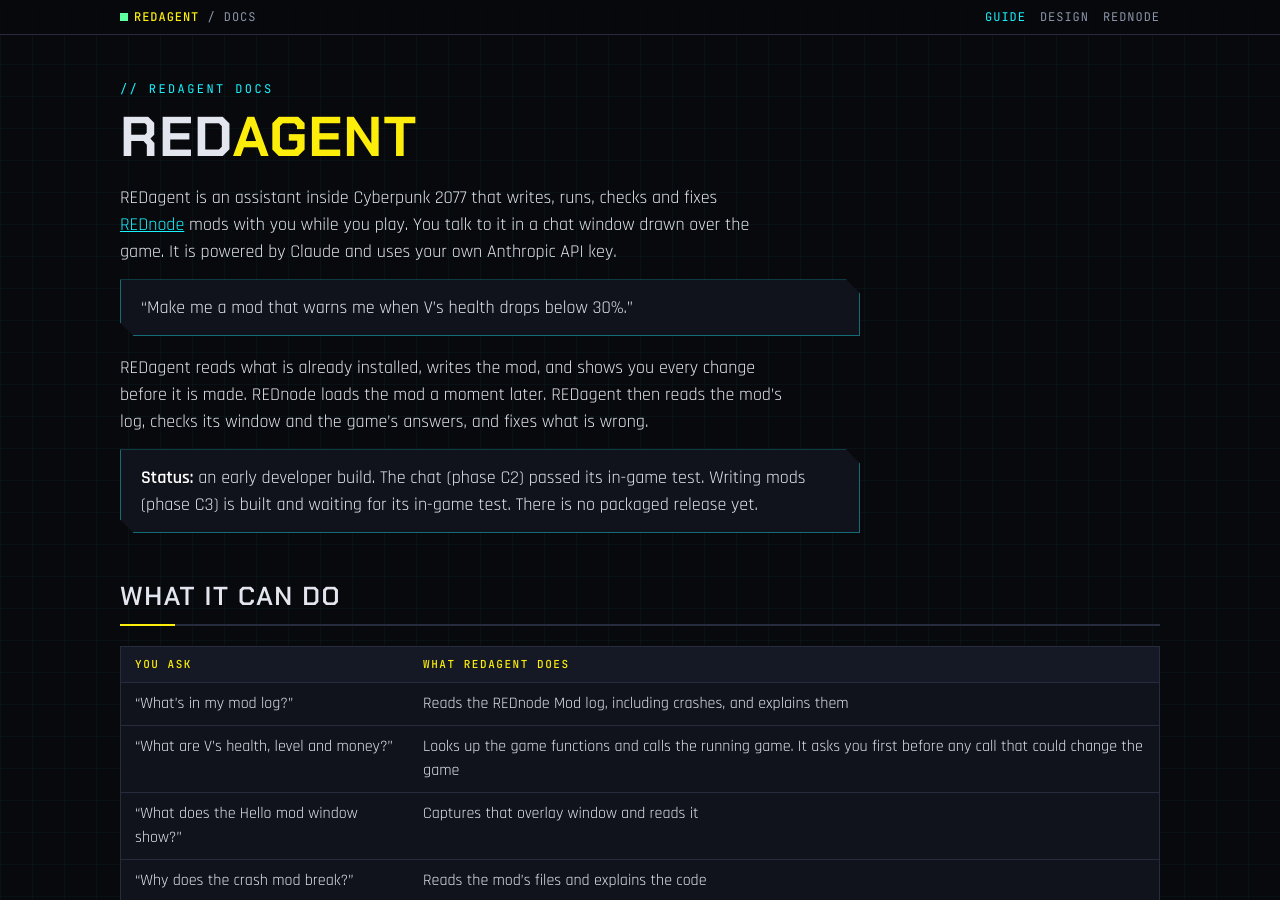
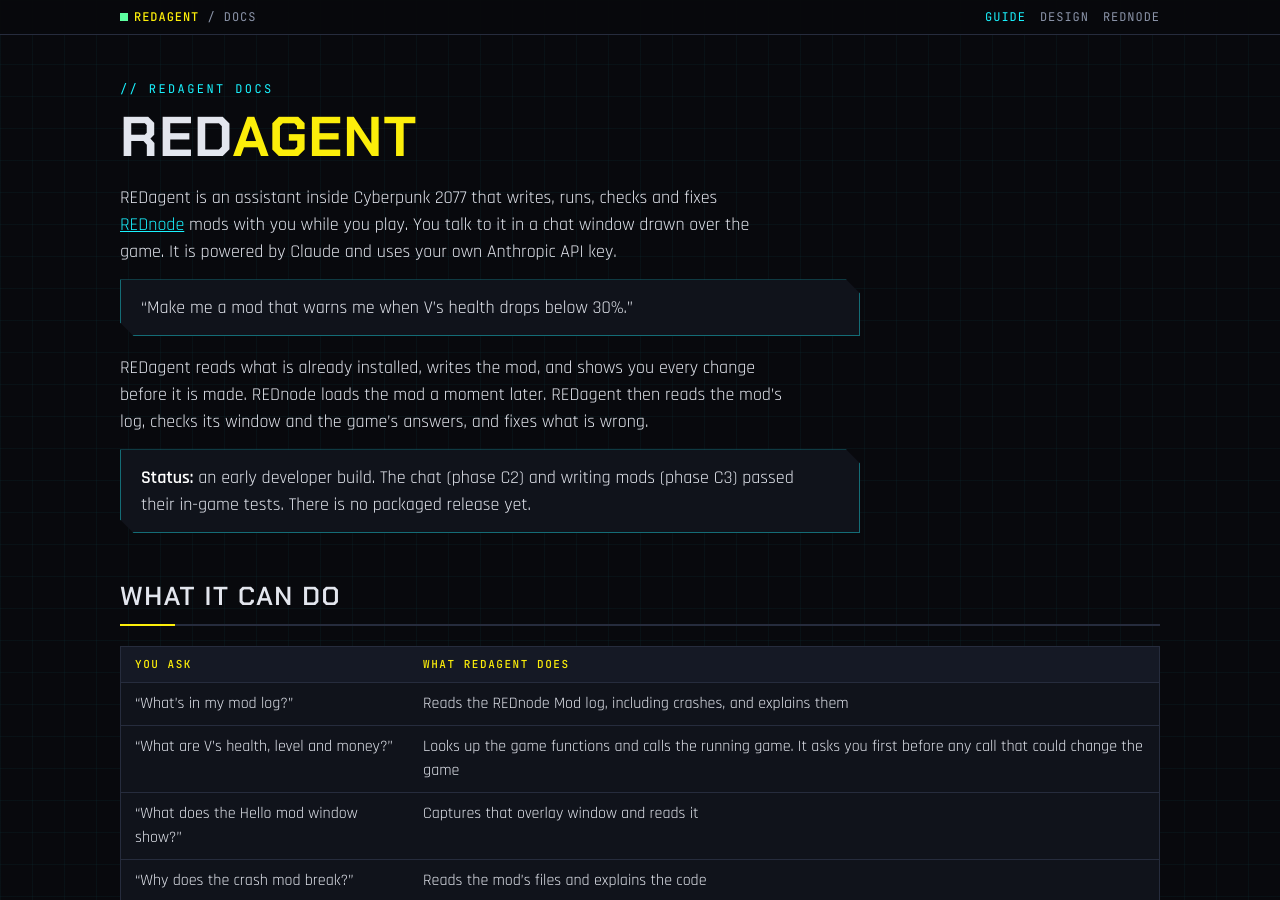
Before and after one commit to Edgemodders/REDagent, a Jekyll site: the page built from docs/index.md, in a window 1280 px wide and 900 px high. Built offline with Jekyll 4.4.1, drawn with Linux system fonts in a browser that asks for light colours; our own code applies the rules of GitHub Pages for plain Markdown files.

Commit message:
Guide: C3 passed
Co-Authored-By: Claude Opus 5.5 <noreply@anthropic.com>

```diff
--- a/docs/index.md
+++ b/docs/index.md
@@ -6,7 +6,7 @@ REDagent is an assistant inside Cyberpunk 2077 that writes, runs, checks and fix
 
 REDagent reads what is already installed, writes the mod, and shows you every change before it is made. REDnode loads the mod a moment later. REDagent then reads the mod's log, checks its window and the game's answers, and fixes what is wrong.
 
-> **Status:** an early developer build. The chat (phase C2) passed its in-game test. Writing mods (phase C3) is built and waiting for its in-game test. There is no packaged release yet.
+> **Status:** an early developer build. The chat (phase C2) and writing mods (phase C3) passed their in-game tests. There is no packaged release yet.
 
 ## What it can do
 
```
